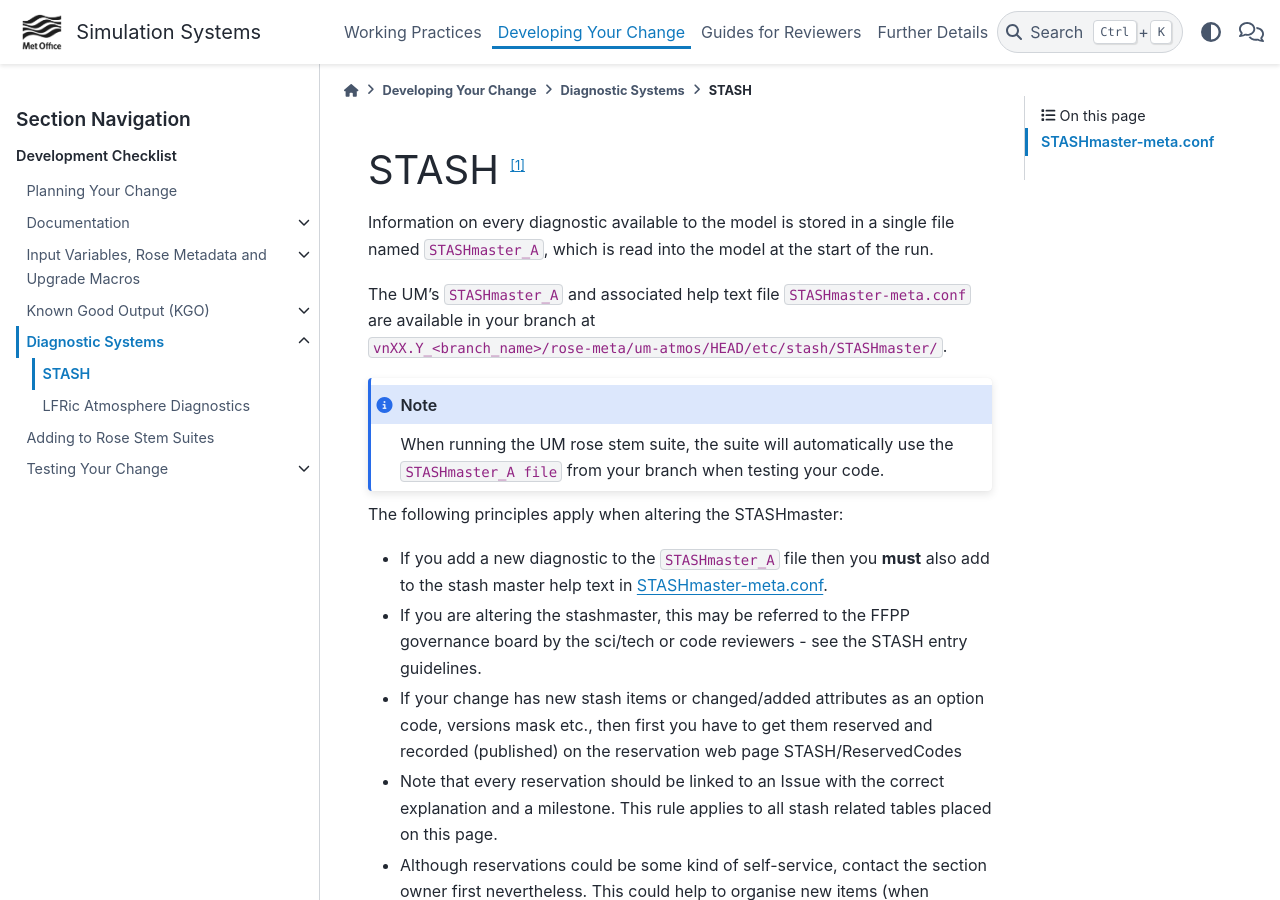
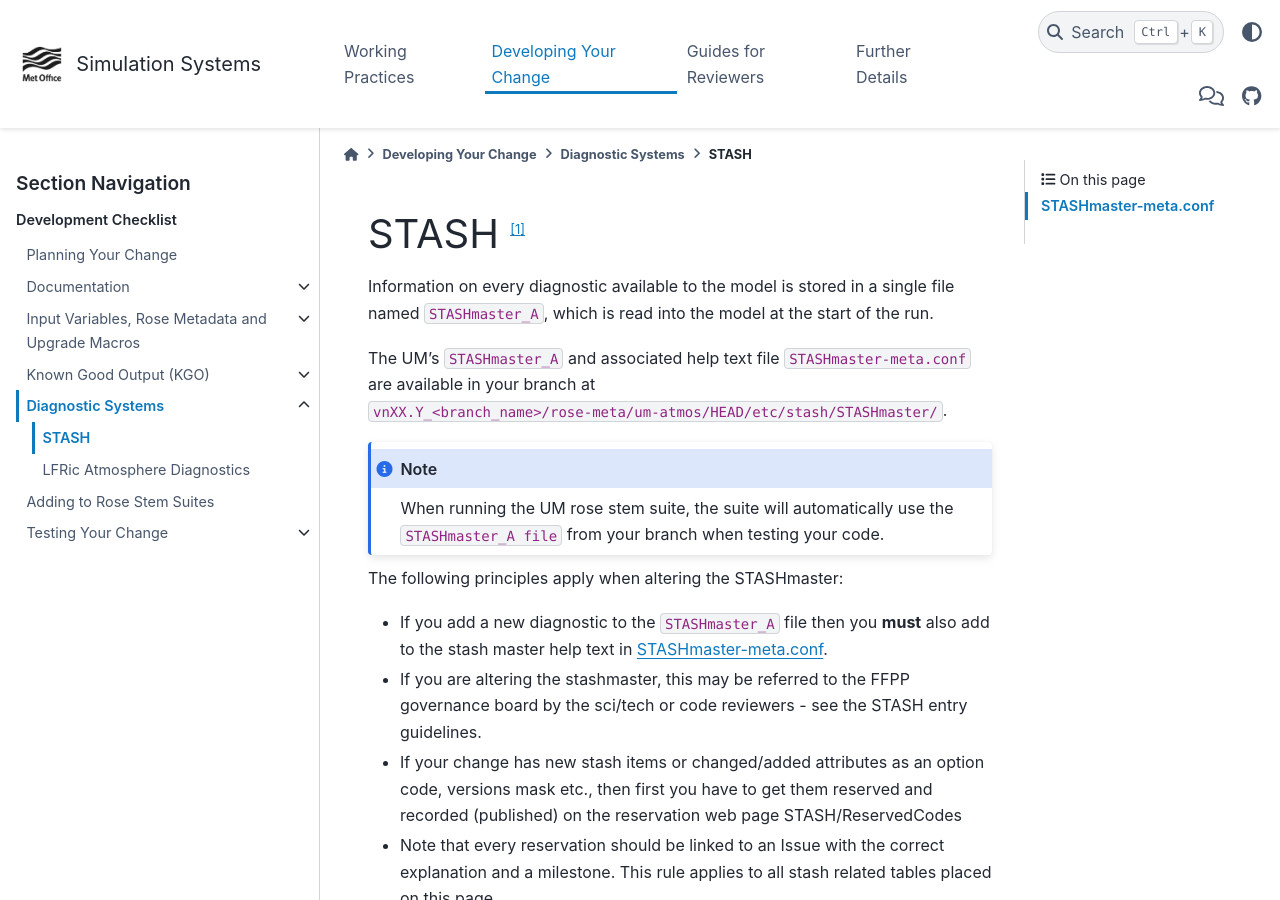
Before and after one commit to MetOffice/simulation-systems, a Sphinx documentation site: the page built from source/Development/Diagnostics/um_stashmaster.rst, in a window 1280 px wide and 900 px high. Built offline with Sphinx 7.4.7 and the PyData theme 0.15.4, drawn with Linux system fonts in a browser that asks for light colours.

Commit message:
review suggestions

```diff
--- a/source/Development/Diagnostics/um_stashmaster.rst
+++ b/source/Development/Diagnostics/um_stashmaster.rst
@@ -44,7 +44,7 @@
 
     Complete details of the STASH system (including the syntax used in the
     ``STASHmaster_A`` file) can be found in `UMDP C04
-    <https://code.metoffice.gov.uk/doc/um/latest/papers/umdp_C04.pdf>`__
+    <https://metoffice.github.io/um_doc/papers/umdp_C04.pdf>`__
 
 .. _stashmaster-meta:
 
--- a/source/FurtherDetails/coding_style.rst
+++ b/source/FurtherDetails/coding_style.rst
@@ -1615,7 +1615,7 @@
 their inputs. Checks made by ``chk_var`` should match any checks made by Rose,
 however checks by ``chk_var`` are made by the code and will by default, abort
 the run. Developers should refer to the `um-training
-<https://code.metoffice.gov.uk/doc/um/latest/um-training/index.html>`__ for
+<https://metoffice.github.io/um_doc/um-training/index.html>`__ for
 more information on ``chk_var``.
 
 Optimised namelist reading procedures
--- a/source/conf.py
+++ b/source/conf.py
@@ -76,6 +76,11 @@
             "url": "https://github.com/MetOffice/simulation-systems/discussions",
             "icon": "far fa-comments",
         },
+        {
+            "name": "GitHub",
+            "url": "https://github.com/MetOffice/simulation-systems",
+            "icon": "fa-brands fa-github",
+        },
     ],
 }
 
```
